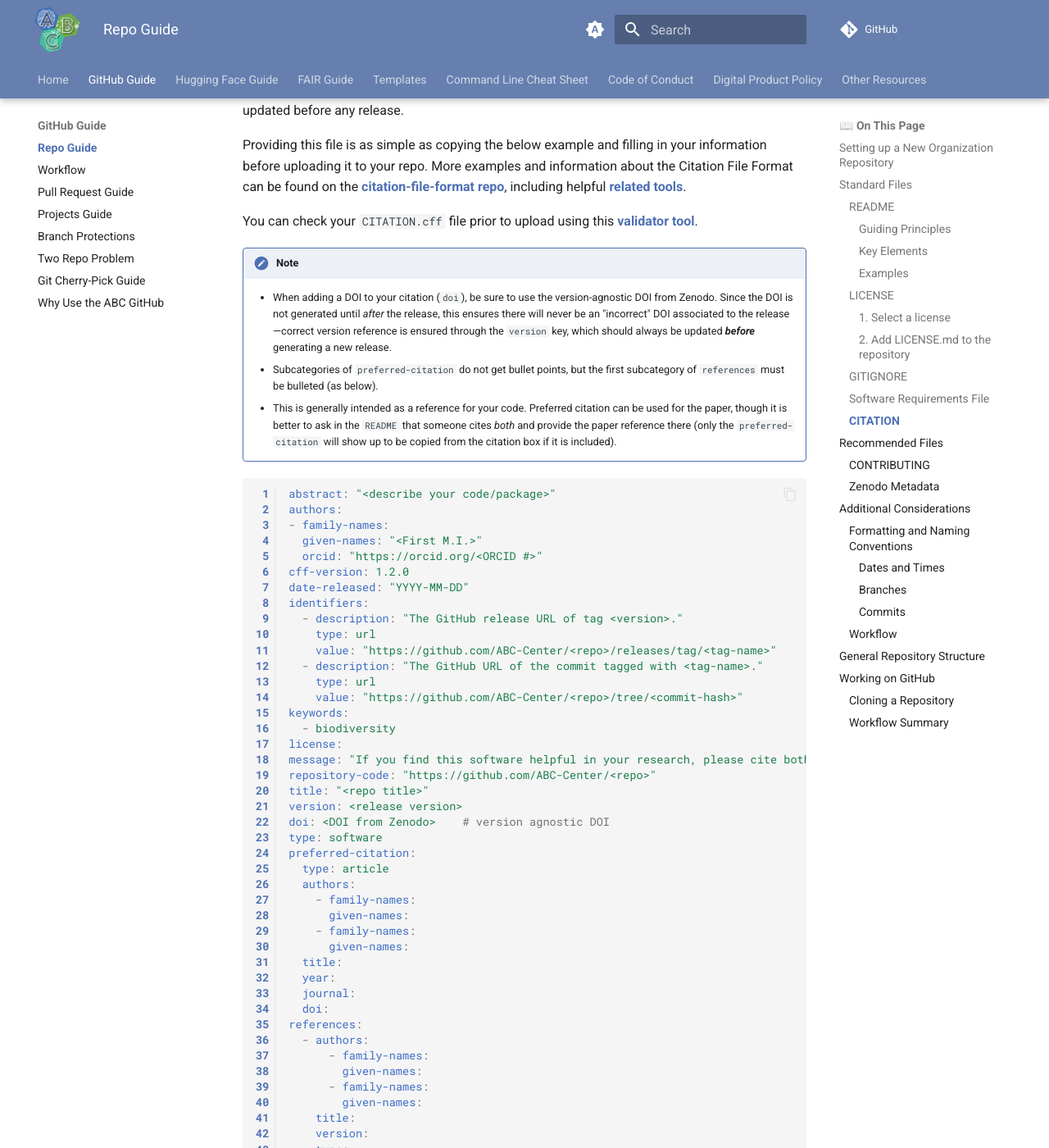
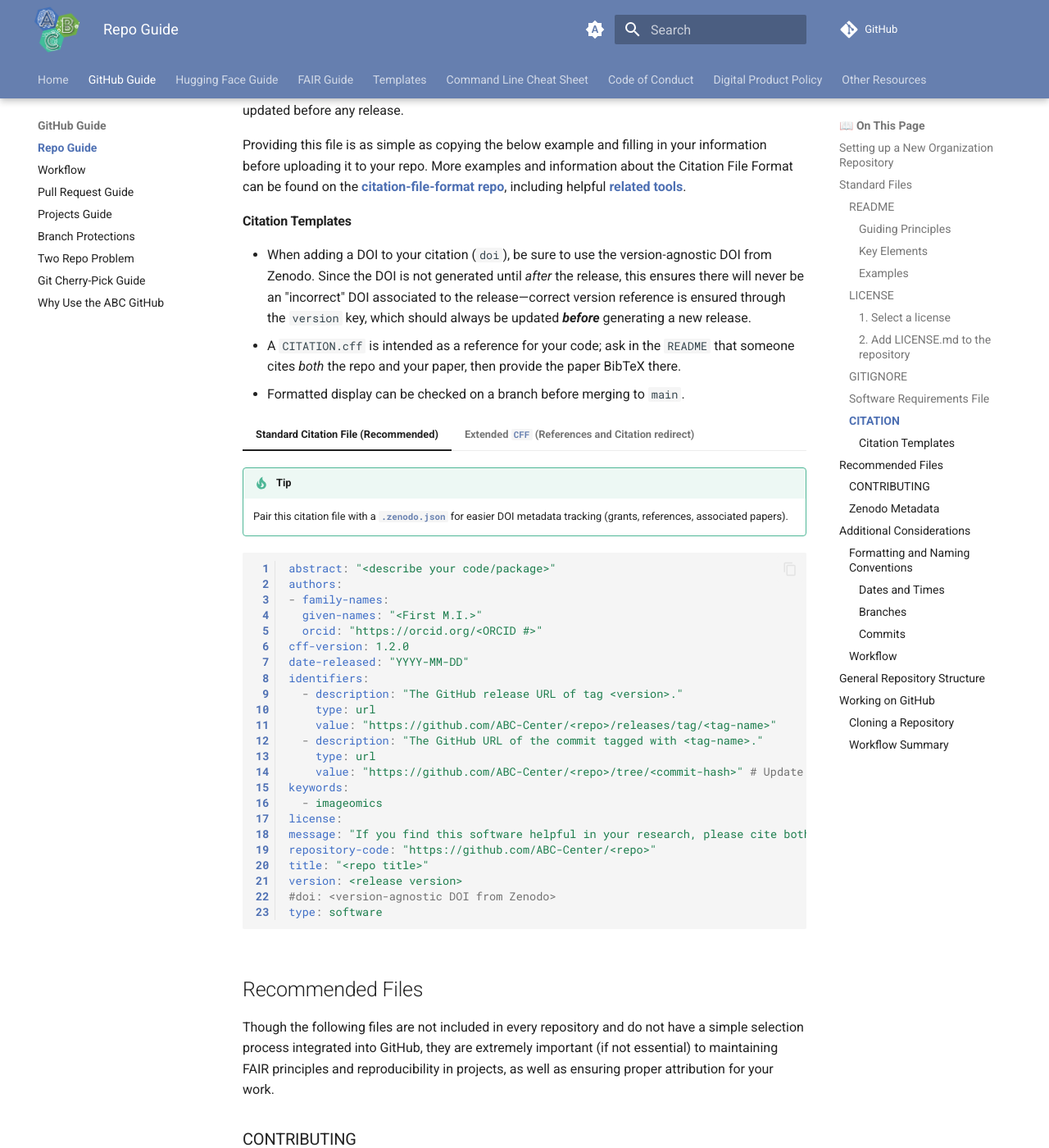
Before and after one commit to ABC-Center/ABC-guide, an MkDocs documentation site: the page built from docs/wiki-guide/GitHub-Repo-Guide.md, in a window 1280 px wide and 1400 px high, scrolled down 3942 px. Shown: the whole window at 82% size. Built offline with MkDocs 1.6.1 and Material for MkDocs 9.7.7, drawn with Linux system fonts in a browser that asks for light colours; comment, search, counter and statistics services are not loaded; some of the changed lines change nothing that is shown; some of the changed text lies outside the part shown.

Commit message:
Revise Citation section of GH repo guide
Pull from Collab Guide [PR 69](https://github.com/Imageomics/Collaborative-distributed-science-guide/pull/69)

* Restructure citation template section for improved clarity

set up a standard vs extended citation
also adds references as a key in Zenodo metadata template, with citation pointer recommending use there

* Add support for content tabs

used for citation CFF templates

* Use conference-paper as default for preferred-citation

include examples and exlanations for keys

* fix formatting for citation file examples

* Shorten note before template citation files

Move preferred-citation notes to tab where it's included

* Replace note about yaml validator tool with note to check format on branch

validator tool checks yaml, not citation cff format

* Create a subsubsection for citation templates, reduce admonition use to avoid clutter

* Fix formatting of ORCID field

* Clarify use of ORCID number only for zenodo JSON, different from CFF field

* Add comment about when to update commit hash

````diff
--- a/docs/wiki-guide/GitHub-Repo-Guide.md
+++ b/docs/wiki-guide/GitHub-Repo-Guide.md
@@ -101,66 +101,119 @@
 
 ### CITATION
 
-Make it easier for people to cite your project by including a [CITATION.cff file](https://docs.github.com/en/repositories/managing-your-repositorys-settings-and-features/customizing-your-repository/about-citation-files); you can copy-paste the template below.
+Make it easier for people to cite your project by including a [CITATION.cff file](https://docs.github.com/en/repositories/managing-your-repositorys-settings-and-features/customizing-your-repository/about-citation-files); you can copy-paste the [template below](#citation-templates).
 
 As with journal publications, we expect to be cited when someone uses our code. To facilitate proper attribution, GitHub will automatically read a [CITATION.cff file](https://docs.github.com/en/repositories/managing-your-repositorys-settings-and-features/customizing-your-repository/about-citation-files) and display a link to "cite this repository". This file is also used to populate metadata fields in a [Zenodo](https://zenodo.org/) record when [auto-generating a DOI](DOI-Generation.md#2-generate-a-doi-with-zenodo). As with any other component of your project, this file may change over the project's lifespan (see [Digital Product Life Cycle](Digital-Product-Lifecycle.md) for details), but it should be present and updated before any release.
 
 Providing this file is as simple as copying the below example and filling in your information before uploading it to your repo. More examples and information about the Citation File Format can be found on the [citation-file-format repo](https://github.com/citation-file-format/citation-file-format), including helpful [related tools](https://github.com/citation-file-format/citation-file-format#tools-to-work-with-citationcff-files-wrench).
 
-You can check your `CITATION.cff` file prior to upload using this [validator tool](https://www.yamllint.com/).
+#### Citation Templates
 
-!!! note "Note"
-    - When adding a DOI to your citation (`doi`), be sure to use the version-agnostic DOI from Zenodo. Since the DOI is not generated until _after_ the release, this ensures there will never be an "incorrect" DOI associated to the release&mdash;correct version reference is ensured through the `version` key, which should always be updated _**before**_ generating a new release.
-    - Subcategories of `preferred-citation` do not get bullet points, but the first subcategory of `references` must be bulleted (as below).
-    - This is generally intended as a reference for your code. Preferred citation can be used for the paper, though it is better to ask in the `README` that someone cites _both_ and provide the paper reference there (only the `preferred-citation` will show up to be copied from the citation box if it is included).
+- When adding a DOI to your citation (`doi`), be sure to use the version-agnostic DOI from Zenodo. Since the DOI is not generated until _after_ the release, this ensures there will never be an "incorrect" DOI associated to the release&mdash;correct version reference is ensured through the `version` key, which should always be updated _**before**_ generating a new release.
+- A `CITATION.cff` is intended as a reference for your code; ask in the `README` that someone cites _both_ the repo and your paper, then provide the paper BibTeX there.
+- Formatted display can be checked on a branch before merging to `main`.
 
-```yaml { py linenums="1" }
-abstract: "<describe your code/package>"
-authors:
-- family-names:
-  given-names: "<First M.I.>"
-  orcid: "https://orcid.org/<ORCID #>"
-cff-version: 1.2.0
-date-released: "YYYY-MM-DD"
-identifiers:
-  - description: "The GitHub release URL of tag <version>."
-    type: url
-    value: "https://github.com/ABC-Center/<repo>/releases/tag/<tag-name>"
-  - description: "The GitHub URL of the commit tagged with <tag-name>."
-    type: url
-    value: "https://github.com/ABC-Center/<repo>/tree/<commit-hash>"
-keywords:
-  - biodiversity
-license:
-message: "If you find this software helpful in your research, please cite both the software and our paper."
-repository-code: "https://github.com/ABC-Center/<repo>"
-title: "<repo title>"
-version: <release version>
-doi: <DOI from Zenodo>    # version agnostic DOI
-type: software
-preferred-citation:
-  type: article
-  authors:
+=== "Standard Citation File (Recommended)"
+
+    !!! tip
+        Pair this citation file with a [`.zenodo.json`](#zenodo-metadata) for easier DOI metadata tracking (grants, references, associated papers).
+
+    ```yaml { py linenums="1" }
+    abstract: "<describe your code/package>"
+    authors:
     - family-names:
-      given-names:
+      given-names: "<First M.I.>"
+      orcid: "https://orcid.org/<ORCID #>"
+    cff-version: 1.2.0
+    date-released: "YYYY-MM-DD"
+    identifiers:
+      - description: "The GitHub release URL of tag <version>."
+        type: url
+        value: "https://github.com/ABC-Center/<repo>/releases/tag/<tag-name>"
+      - description: "The GitHub URL of the commit tagged with <tag-name>."
+        type: url
+        value: "https://github.com/ABC-Center/<repo>/tree/<commit-hash>" # Update on release
+    keywords:
+      - imageomics
+    license:
+    message: "If you find this software helpful in your research, please cite both the software and our paper."
+    repository-code: "https://github.com/ABC-Center/<repo>"
+    title: "<repo title>"
+    version: <release version>
+    #doi: <version-agnostic DOI from Zenodo>
+    type: software
+    ```
+
+=== "Extended `CFF` (References and Citation redirect)"
+
+    !!! warning
+        This is generally intended as a **reference for your code**. Preferred citation can be used for the paper, though it is better to ask in the `README` that someone cites _both_ and provide the paper reference there (only the `preferred-citation` will show up to be copied from the citation box if it is included).
+
+        !!! success "Simplify version tracking for you code"
+            Pair the [standard citation file](#__tabbed_1_1) with a [.zenodo.json file](#zenodo-metadata), which can track references, associated papers, and grant information.
+
+    !!! info
+        - Subcategories of `preferred-citation` do not get bullet points, but the first subcategory of `references` must be bulleted (as below).
+        - If including `references` or setting a `preferred-citation`, see this [bibtex to cff crosswalk](https://docs.ropensci.org/cffr/articles/bibtex-cff.html#fieldskey-crosswalk) for help in translating a BibTeX citation to the proper `CFF` format.
+
+    ```yaml { py linenums="1" }
+    abstract: "<describe your code/package>"
+    authors:
     - family-names:
-      given-names:
-  title:
-  year:
-  journal:
-  doi:
-references:
-  - authors:
-      - family-names:
-        given-names:
-      - family-names:
-        given-names:
-    title:
-    version:
-    type:
-    doi:
-    date-released:
-```
+      given-names: "<First M.I.>"
+      orcid: "https://orcid.org/<ORCID #>"
+    cff-version: 1.2.0
+    date-released: "YYYY-MM-DD"
+    identifiers:
+      - description: "The GitHub release URL of tag <version>."
+        type: url
+        value: "https://github.com/ABC-Center/<repo>/releases/tag/<tag-name>"
+      - description: "The GitHub URL of the commit tagged with <tag-name>."
+        type: url
+        value: "https://github.com/ABC-Center/<repo>/tree/<commit-hash>" # Update on release
+    keywords:
+      - imageomics
+    license:
+    message: "If you find this software helpful in your research, please cite both the software and our paper."
+    repository-code: "https://github.com/ABC-Center/<repo>"
+    title: "<repo title>"
+    version: <release version>
+    #doi: <version-agnostic DOI from Zenodo>
+    type: software
+    # Only include the following if you want to present the paper citation instead of code on sidebar,
+    # Better to include paper citation in README
+    preferred-citation:
+      type: conference-paper
+      authors:
+        - family-names:
+          given-names:
+        - family-names:
+          given-names:
+      collection-title: # "Proceedings of the ..."
+      collection-type: proceedings
+      conference:
+        name: # Name of conference, e.g., "ICLR 2025"
+      pages: #"<start>-<end>"
+      start: # First page, int
+      end: # Last page, int
+      title: # Paper title
+      year:
+      doi:
+      # url: use only if DOI not available
+    # References can be added here, but will only be read from the .zenodo.json file
+    # Below example set to reference code repo, `preferred-citation` types apply
+    references:
+      - authors:
+          - family-names:
+            given-names:
+          - family-names:
+            given-names:
+        title:
+        version:
+        type:
+        doi:
+        date-released:
+    ```
 
 ## Recommended Files
 
@@ -186,7 +239,7 @@
     "creators": [
       {
           "name": "family-names, given-names",
-          "orcid": "",
+          "orcid": "", // Just the ORCID number, not the URL
           "affiliation": ""
       },
       {
@@ -207,6 +260,9 @@
         {
             "id": "021nxhr62::2330423"  // ABC NSF grant, NSERC requires manual update
         }
+    ],
+    "references": [
+        // list of references as strings in APA or similar format
     ]
 }
 ```
--- a/mkdocs.yaml
+++ b/mkdocs.yaml
@@ -92,6 +92,8 @@
   - pymdownx.inlinehilite
   - pymdownx.snippets
   - pymdownx.superfences
+  - pymdownx.tabbed:
+      alternate_style: true
   - pymdownx.tasklist
   - pymdownx.tilde
   - pymdownx.keys
````
